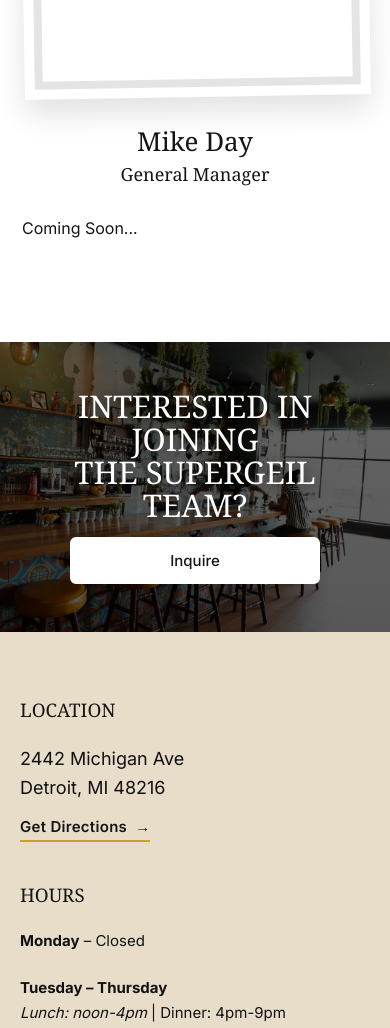
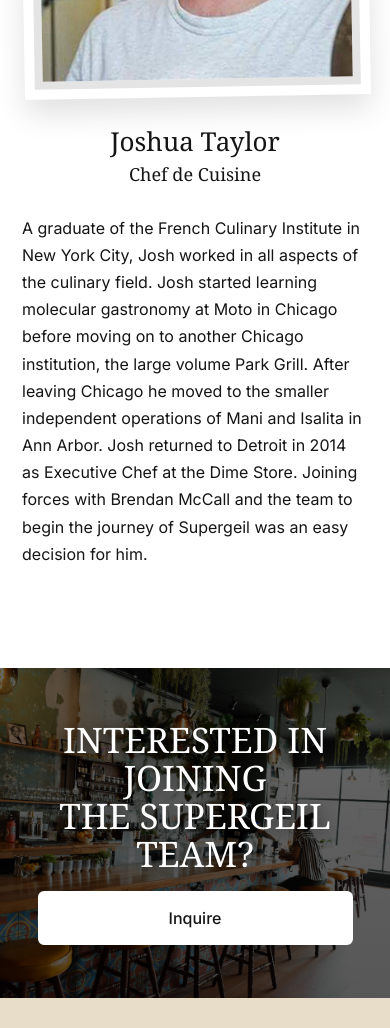
Before and after one commit to samkischuk/supergeil, a plain HTML site: page about.html in a window 390 px wide. Shown: the part 3300-4328 px from the top of the page. Drawn offline with Linux system fonts and the light colour scheme; a web font is replaced by a local one.

Commit message:
Update styles and content in about.html

```diff
--- a/about.html
+++ b/about.html
@@ -251,7 +251,7 @@
     .story-panel {
       position: relative;
       z-index: 1;
-      padding: 160px clamp(40px, 7vw, 110px) 80px;
+      padding: 105px clamp(40px, 7vw, 110px) 80px;
       background: #fff;
     }
     .story-panel h1 {
@@ -371,7 +371,7 @@
 
     .join-section {
       position: relative;
-      min-height: 340px;
+      min-height: 420px;
       overflow: hidden;
       background:
         linear-gradient(rgba(0, 0, 0, .60), rgba(0, 0, 0, .66)),
@@ -379,33 +379,33 @@
     }
 
     .join-inner {
-      width: min(760px, calc(100% - 40px));
-      min-height: 340px;
+      width: min(860px, calc(100% - 40px));
+      min-height: 420px;
       margin: 0 auto;
-      padding: 42px 0;
+      padding: 60px 0;
       display: flex;
       flex-direction: column;
       align-items: center;
       justify-content: center;
-      gap: 16px;
+      gap: 18px;
       text-align: center;
     }
 
     .join-inner h2 {
-      max-width: 650px;
+      max-width: 700px;
       margin: 0 auto;
       color: #fff;
       font-family: var(--display-font);
-      font-size: clamp(30px, 4vw, 48px);
+      font-size: clamp(34px, 4.5vw, 56px);
       font-weight: 400;
-      line-height: 1.05;
+      line-height: 1.08;
       text-transform: uppercase;
       text-shadow: 0 3px 14px rgba(0, 0, 0, .6);
     }
 
     .inquire-button {
-      min-width: 150px;
-      padding: 12px 22px;
+      min-width: 175px;
+      padding: 15px 25px;
       display: inline-flex;
       align-items: center;
       justify-content: center;
@@ -414,7 +414,7 @@
       color: var(--ink);
       background: #fff;
       font-family: var(--body-font);
-      font-size: 15px;
+      font-size: 16px;
       font-weight: 500;
       text-transform: none;
       letter-spacing: 0;
@@ -625,7 +625,7 @@
       }
 
       .story-panel {
-        padding: 110px 8% 70px;
+        padding: 75px 8% 70px;
       }
 
       .team-grid {
@@ -690,24 +690,24 @@
       }
 
       .join-section {
-        min-height: 290px;
+        min-height: 330px;
       }
 
       .join-inner {
-        min-height: 290px;
-        padding: 38px 0;
-        gap: 15px;
+        min-height: 330px;
+        padding: 48px 0;
+        gap: 18px;
       }
 
       .join-inner h2 {
-        max-width: 95%;
-        font-size: clamp(27px, 8vw, 38px);
-        line-height: 1.06;
+        max-width: 92%;
+        font-size: clamp(30px, 9vw, 42px);
+        line-height: 1.08;
       }
 
       .inquire-button {
         width: 100%;
-        max-width: 250px;
+        max-width: 315px;
       }
     }
 
@@ -838,13 +838,20 @@
         </article>
 
         <article class="team-card">
-          <div class="team-photo-frame"><img class="team-photo" src="images/comingsoon.jpg" alt="Mike Day"></div>
+          <div class="team-photo-frame"><img class="team-photo" src="images/joshua.jpg" alt="Joshua Taylor"></div>
 
-          <h2>Mike Day</h2>
-          <p class="team-role">General Manager</p>
+          <h2>Joshua Taylor</h2>
+          <p class="team-role">Chef de Cuisine</p>
 
           <p class="team-bio">
-           Coming Soon...
+            A graduate of the French Culinary Institute in New York City, Josh
+            worked in all aspects of the culinary field. Josh started learning
+            molecular gastronomy at Moto in Chicago before moving on to another
+            Chicago institution, the large volume Park Grill. After leaving
+            Chicago he moved to the smaller independent operations of Mani and
+            Isalita in Ann Arbor. Josh returned to Detroit in 2014 as Executive
+            Chef at the Dime Store. Joining forces with Brendan McCall and the team
+            to begin the journey of Supergeil was an easy decision for him.
           </p>
         </article>
       </div>
```
